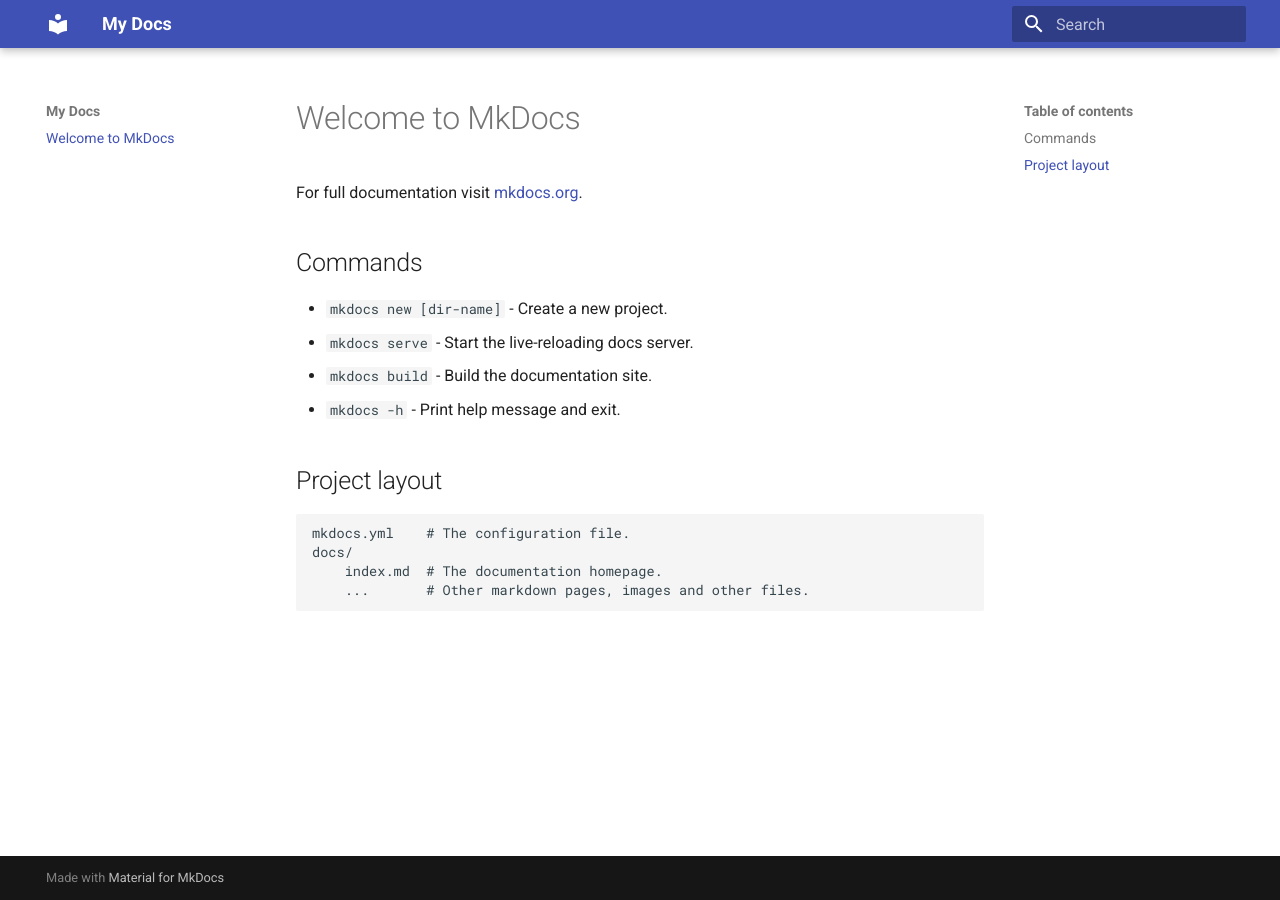
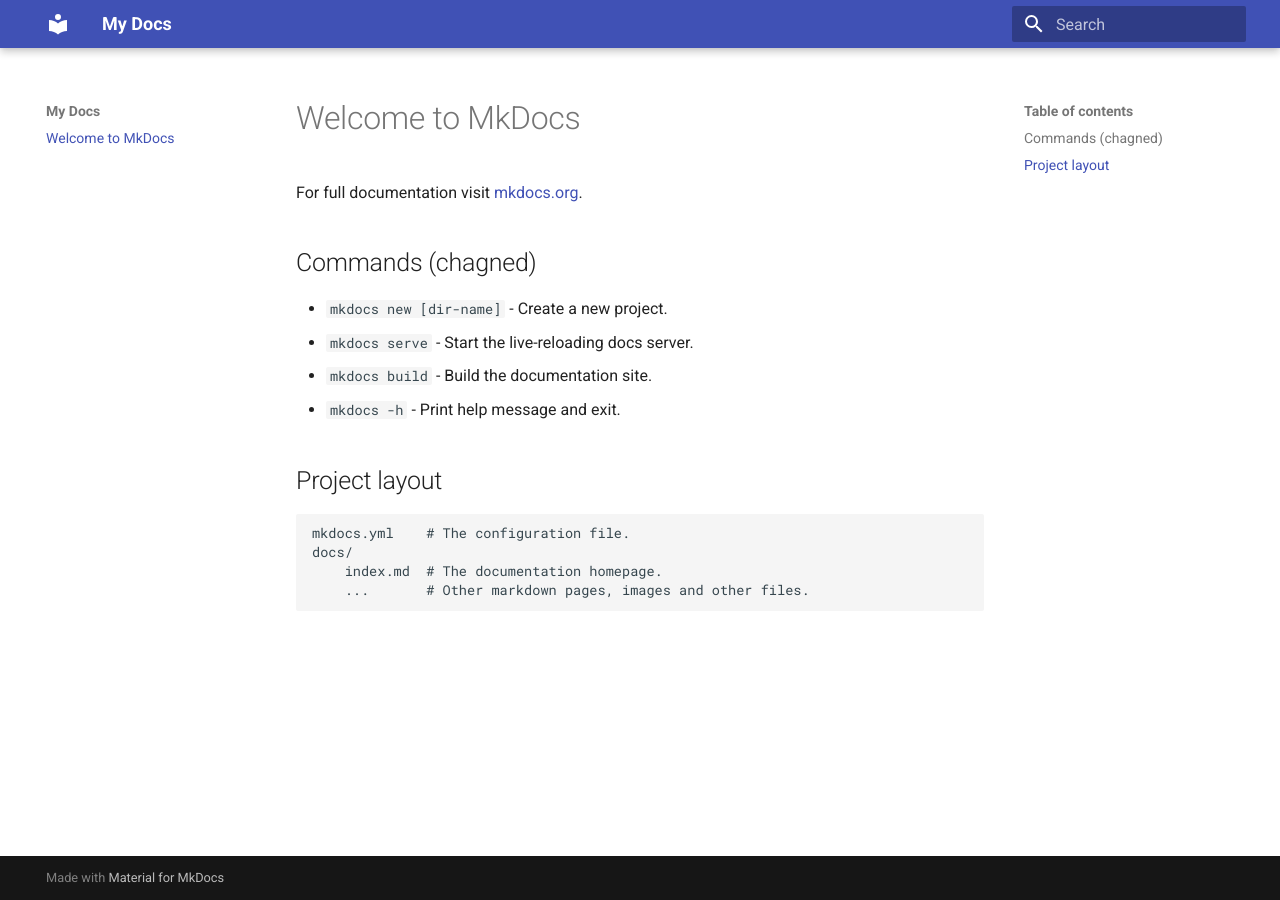
Before and after one commit to ralph-learning/mkdocs, an MkDocs documentation site: the page built from docs/index.md, in a window 1280 px wide. Built offline with MkDocs 1.6.1 and Material for MkDocs 9.7.7, drawn with Linux system fonts in a browser that asks for light colours.

Commit message:
Add changes

```diff
--- a/docs/index.md
+++ b/docs/index.md
@@ -2,7 +2,7 @@
 
 For full documentation visit [mkdocs.org](https://www.mkdocs.org).
 
-## Commands
+## Commands (chagned)
 
 * `mkdocs new [dir-name]` - Create a new project.
 * `mkdocs serve` - Start the live-reloading docs server.
```
